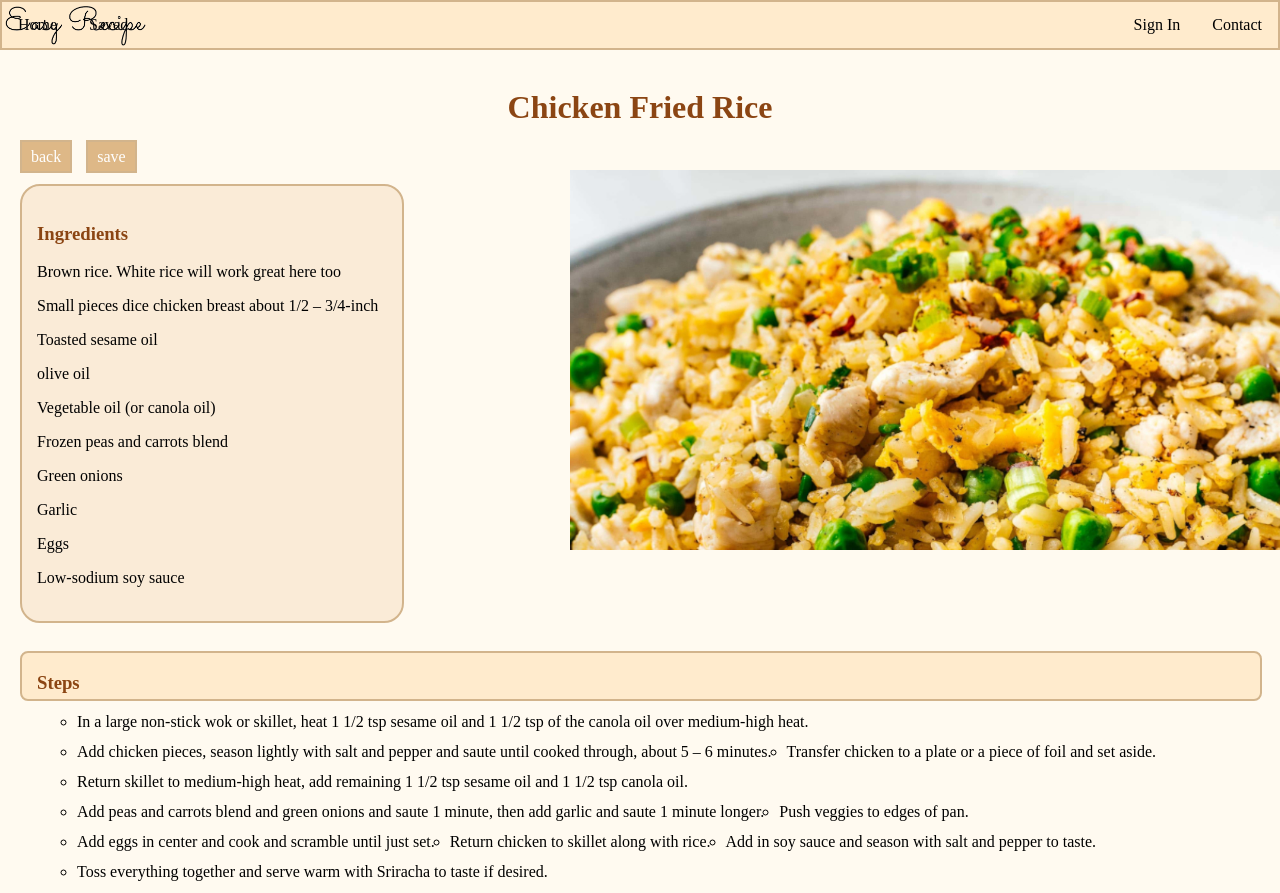
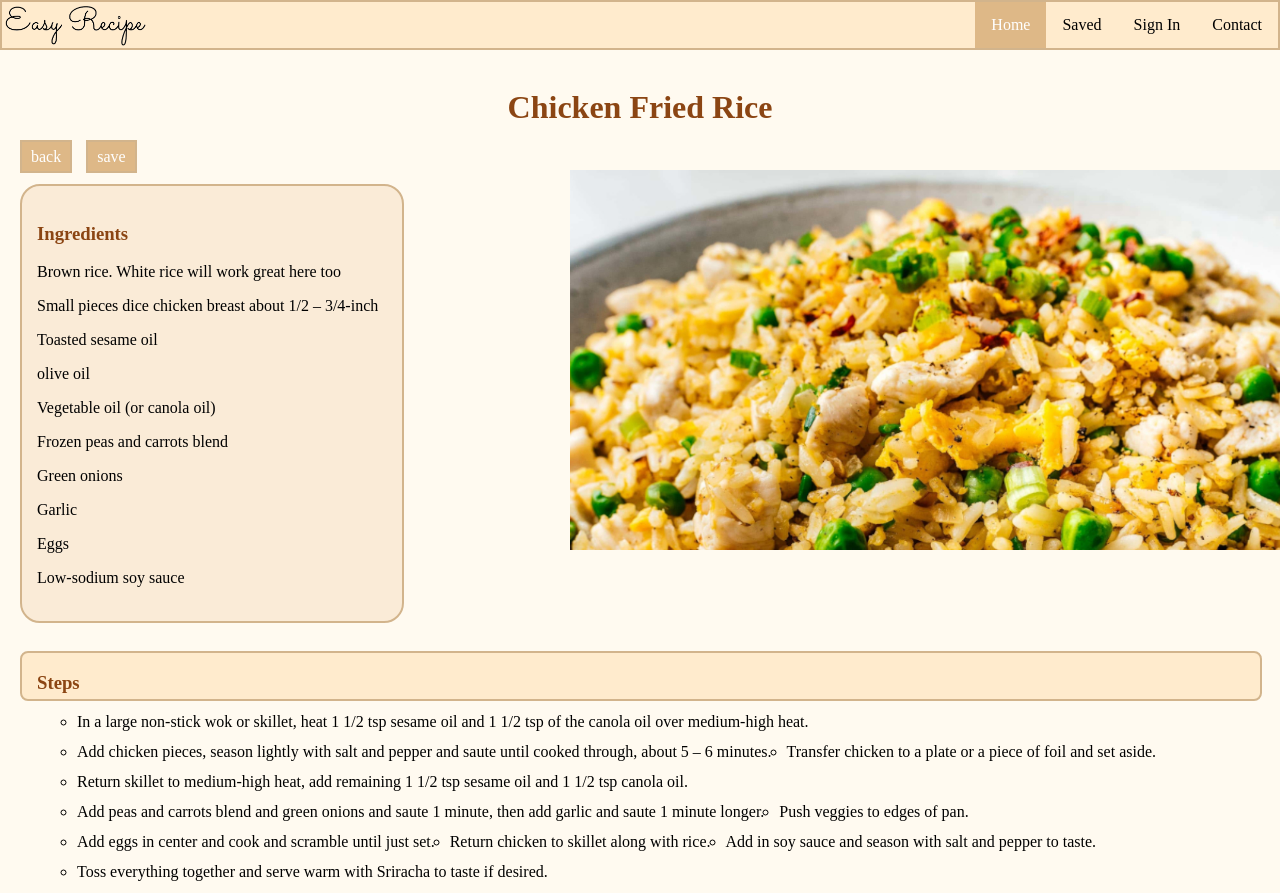
Before and after one commit to vpthenia/Easy-Recipe, a plain HTML site: page chicken-fried-rice.html in a window 1280 px wide. Shown: the top 893 px of the page. Drawn offline with Linux system fonts and the light colour scheme.

Commit message:
Update chicken-fried-rice.html

```diff
--- a/chicken-fried-rice.html
+++ b/chicken-fried-rice.html
@@ -5,10 +5,10 @@
 <link rel="stylesheet" href="style.css">
 <title>Chicken fried rice</title>
  <ul class="a">
-        <li><a href="index.html">Home</a></li>
-        <li><a href="saved-recipe.html">Saved</a></li>
         <li style= "float:right"><a href="contact.html">Contact</a></li>
         <li style= "float:right"><a href="signin.html">Sign In</a></li>
+        <li style= "float:right"><a href="saved-recipe.html">Saved</a></li>
+        <li style= "float:right"><a class="activee" href="index.html">Home</a></li>
     </ul>
 <div id="logo"></div>
 </head>
```
